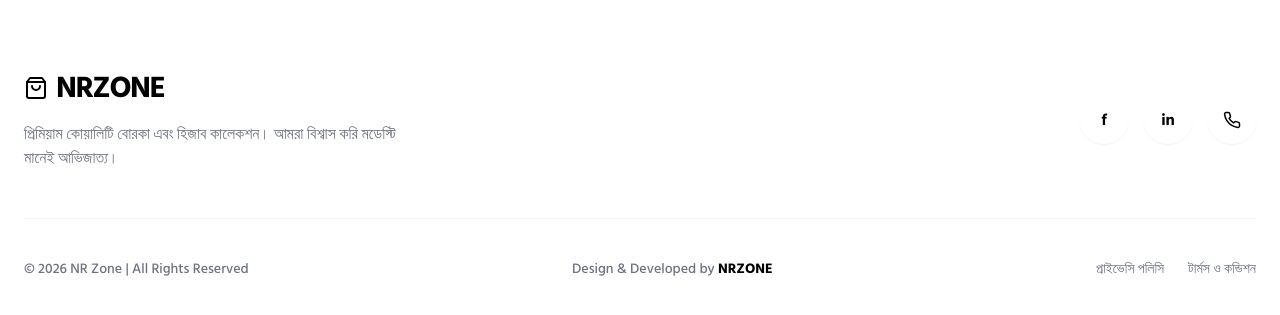
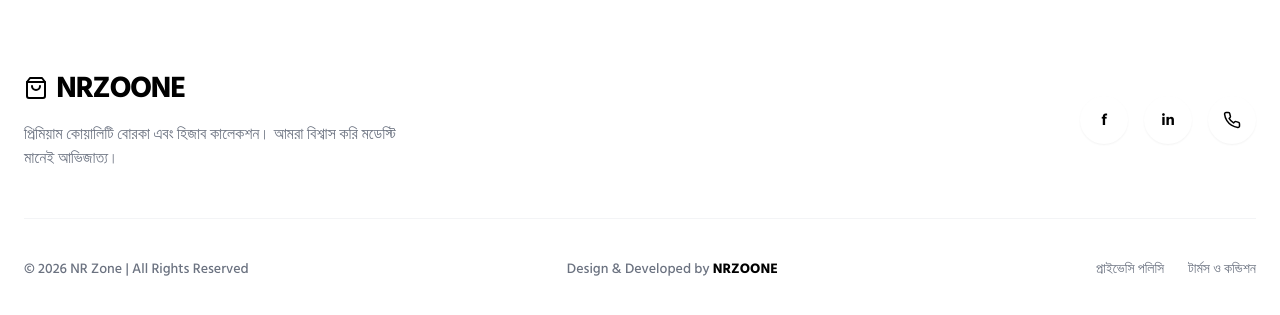
Before and after one commit to alishakhan12323q-blip/haya, a React (Vite) app: page /classic in a window 1280 px wide. Shown: the part 4985-5300 px from the top of the page. Built offline with nearby package versions, Linux system fonts and the light colour scheme.

Commit message:
Fixed sidebar menu visibility and scrolling

```diff
--- a/index.html
+++ b/index.html
@@ -5,7 +5,7 @@
   <meta charset="UTF-8" />
   <link rel="icon" type="image/svg+xml" href="/vite.svg" />
   <meta name="viewport" content="width=device-width, initial-scale=1.0" />
-  <title>Haya Series - NR ZONE</title>
+  <title>NRZOONE</title>
   <!-- Facebook Pixel Code -->
   <script>
     !function (f, b, e, v, n, t, s) {
--- a/src/AdminDashboard.jsx
+++ b/src/AdminDashboard.jsx
@@ -508,7 +508,7 @@ const AdminDashboard = () => {
                             <div className="space-y-4 font-black">
                                 <div className="flex justify-between border-b border-gray-100 pb-2">
                                     <span className="text-slate-600 uppercase text-xs">Collection Site</span>
-                                    <span className="text-sm underline decoration-slate-200">{order.landingPage || 'NRZONE MAIN'}</span>
+                                    <span className="text-sm underline decoration-slate-200">{order.landingPage || 'NRZOONE MAIN'}</span>
                                 </div>
                                 <div className="flex justify-between border-b border-gray-100 pb-2">
                                     <span className="text-slate-600 uppercase text-xs">Payment Method</span>
@@ -870,15 +870,15 @@ const AdminDashboard = () => {
     return (
         <div className="min-h-screen bg-[#F8F9FB] font-bengali text-slate-900 flex flex-col md:flex-row">
             {/* Sidebar */}
-            <div className={`fixed no-print md:sticky top-0 left-0 h-screen w-80 bg-[#0C0C0C] text-white z-50 transform transition-transform duration-700 md:translate-x-0 ${isMobileMenuOpen ? 'translate-x-0' : '-translate-x-full'} shadow-[40px_0_80px_rgba(0,0,0,0.2)]`}>
-                <div className="p-12 border-b border-white/5 flex flex-col items-center">
-                    <h1 className="text-4xl font-black tracking-tighter italic text-white underline decoration-blue-600 decoration-4 underline-offset-8">NRZONE</h1>
+            <div className={`fixed no-print md:sticky top-0 left-0 h-screen w-80 bg-[#0C0C0C] text-white z-50 transform transition-transform duration-700 md:translate-x-0 ${isMobileMenuOpen ? 'translate-x-0' : '-translate-x-full'} shadow-[40px_0_80px_rgba(0,0,0,0.2)] flex flex-col`}>
+                <div className="p-10 border-b border-white/5 flex flex-col items-center shrink-0">
+                    <h1 className="text-4xl font-black tracking-tighter italic text-white underline decoration-blue-600 decoration-4 underline-offset-8">NRZOONE</h1>
                     <div className="mt-8 flex items-center gap-3 bg-white/5 px-4 py-2 rounded-full border border-white/5">
                         <span className="w-2 h-2 bg-emerald-500 rounded-full animate-pulse shadow-[0_0_10px_#10b981]"></span>
                         <p className="text-[9px] text-slate-500 uppercase font-black tracking-widest">Live Engine Active</p>
                     </div>
                 </div>
-                <nav className="p-8 space-y-2">
+                <nav className="p-6 space-y-2 flex-1 overflow-y-auto custom-scrollbar">
                     {[
                         { id: 'dashboard', label: 'সেন্ট্রাল ম্যাপ', icon: <LayoutDashboard size={24} />, roles: ['Admin'] },
                         { id: 'products', label: 'প্রোডাক্ট আপলোড', icon: <Package size={24} />, roles: ['Admin', 'Manager'] },
@@ -895,7 +895,7 @@ const AdminDashboard = () => {
                             {activeTab === item.id && <span className="absolute right-4 top-1/2 -translate-y-1/2 w-2 h-2 bg-blue-600 rounded-full"></span>}
                         </button>
                     ))}
-                    <button onClick={handleLogout} className="w-full flex items-center gap-5 p-5 rounded-[1.8rem] font-black text-rose-900 hover:bg-rose-900/10 mt-20 transition-all text-[11px] uppercase tracking-[0.2em]">
+                    <button onClick={handleLogout} className="w-full flex items-center gap-5 p-5 rounded-[1.8rem] font-black text-rose-900 hover:bg-rose-900/10 mt-10 transition-all text-[11px] uppercase tracking-[0.2em] shrink-0">
                         <LogOut size={24} /> এক্সিট সিস্টেম
                     </button>
                 </nav>
@@ -904,7 +904,7 @@ const AdminDashboard = () => {
             {/* Content Area */}
             <div className="flex-1 min-h-screen p-8 md:p-16 lg:p-20 overflow-y-auto noscroll">
                 <div className="md:hidden no-print flex justify-between items-center mb-12">
-                    <h1 className="text-3xl font-black italic underline decoration-blue-600 underline-offset-4">NRZONE</h1>
+                    <h1 className="text-3xl font-black italic underline decoration-blue-600 underline-offset-4">NRZOONE</h1>
                     <button onClick={() => setIsMobileMenuOpen(true)} className="p-4 bg-white rounded-3xl shadow-xl border-2 border-slate-50"><Menu size={28} /></button>
                 </div>
 
--- a/src/ClassicCollection.jsx
+++ b/src/ClassicCollection.jsx
@@ -145,7 +145,7 @@ const LandingPage = () => {
             // 4. Automated SMS Notification
             if (SMS_API_KEY && SMS_API_KEY !== 'VoYeTuiZ7OH6ZW1rLFZf' && SMS_API_KEY !== 'PASTE_YOUR_API_KEY_HERE') {
                 const formattedNumber = formData.phone.trim().startsWith('88') ? formData.phone.trim() : `88${formData.phone.trim()}`;
-                const smsMessage = `প্রিয় ${formData.name}, NRZONE এ আপনার ক্লাসিক কালেকশন বোরকা অর্ডারটি গ্রহণ করা হয়েছে। শীঘ্রই আমরা কল করবো। ধন্যবাদ!`;
+                const smsMessage = `প্রিয় ${formData.name}, NRZOONE এ আপনার ক্লাসিক কালেকশন বোরকা অর্ডারটি গ্রহণ করা হয়েছে। শীঘ্রই আমরা কল করবো। ধন্যবাদ!`;
                 fetch(`${SMS_API_URL}?api_key=${encodeURIComponent(SMS_API_KEY)}&type=text&number=${encodeURIComponent(formattedNumber)}&senderid=${encodeURIComponent(SMS_SENDER_ID || '')}&message=${encodeURIComponent(smsMessage)}`, { mode: 'no-cors' })
                     .catch(err => console.error("SMS Error:", err));
             }
@@ -718,7 +718,7 @@ const LandingPage = () => {
                         <div className="text-center md:text-left space-y-4">
                             <div className="text-3xl font-bold tracking-tighter text-black flex items-center justify-center md:justify-start gap-2">
                                 <ShoppingBag className="text-black" />
-                                <span>NRZONE</span>
+                                <span>NRZOONE</span>
                             </div>
                             <p className="text-gray-500 max-w-sm">প্রিমিয়াম কোয়ালিটি বোরকা এবং হিজাব কালেকশন। আমরা বিশ্বাস করি মডেস্টি মানেই আভিজাত্য।</p>
                         </div>
@@ -737,7 +737,7 @@ const LandingPage = () => {
 
                     <div className="pt-10 border-t border-gray-100 flex flex-col md:flex-row justify-between items-center gap-6 text-sm text-gray-500 font-medium">
                         <p>© 2026 NR Zone | All Rights Reserved</p>
-                        <p>Design & Developed by <span className="text-premium-dark font-bold">NRZONE</span></p>
+                        <p>Design & Developed by <span className="text-premium-dark font-bold">NRZOONE</span></p>
                         <div className="flex gap-6">
                             <a href="#" className="hover:text-premium-dark transition-colors">প্রাইভেসি পলিসি</a>
                             <a href="#" className="hover:text-premium-dark transition-colors">টার্মস ও কন্ডিশন</a>
--- a/src/Home.jsx
+++ b/src/Home.jsx
@@ -90,7 +90,7 @@ const Home = () => {
                         }}
                     />
                     <h1 id="fallback-logo" className="hidden text-5xl md:text-7xl font-black tracking-tighter uppercase mb-4 text-black">
-                        NRZONE
+                        NRZOONE
                     </h1>
                     <div className="flex items-center gap-6 text-[10px] md:text-xs font-black uppercase tracking-[0.3em] text-slate-500">
                         <span>Modest</span>
@@ -180,7 +180,7 @@ const Home = () => {
 
             {/* Minimal Footer */}
             <footer className="bg-white text-black py-12 px-12 flex flex-col md:flex-row justify-between items-center text-xs font-black uppercase tracking-[0.2em]">
-                <p>© 2026 NRZONE</p>
+                <p>© 2026 NRZOONE</p>
                 <div className="flex gap-8 mt-6 md:mt-0">
                     <a href="#" className="hover:text-slate-500 transition-colors">Facebook</a>
                     <a href="#" className="hover:text-slate-500 transition-colors">Instagram</a>
--- a/src/index.css
+++ b/src/index.css
@@ -118,3 +118,20 @@ body {
 ::-webkit-scrollbar-thumb:hover {
   background: #BBB;
 }
+
+.custom-scrollbar::-webkit-scrollbar {
+  width: 4px;
+}
+
+.custom-scrollbar::-webkit-scrollbar-track {
+  background: transparent;
+}
+
+.custom-scrollbar::-webkit-scrollbar-thumb {
+  background: rgba(255, 255, 255, 0.1);
+  border-radius: 10px;
+}
+
+.custom-scrollbar::-webkit-scrollbar-thumb:hover {
+  background: rgba(255, 255, 255, 0.2);
+}
```
